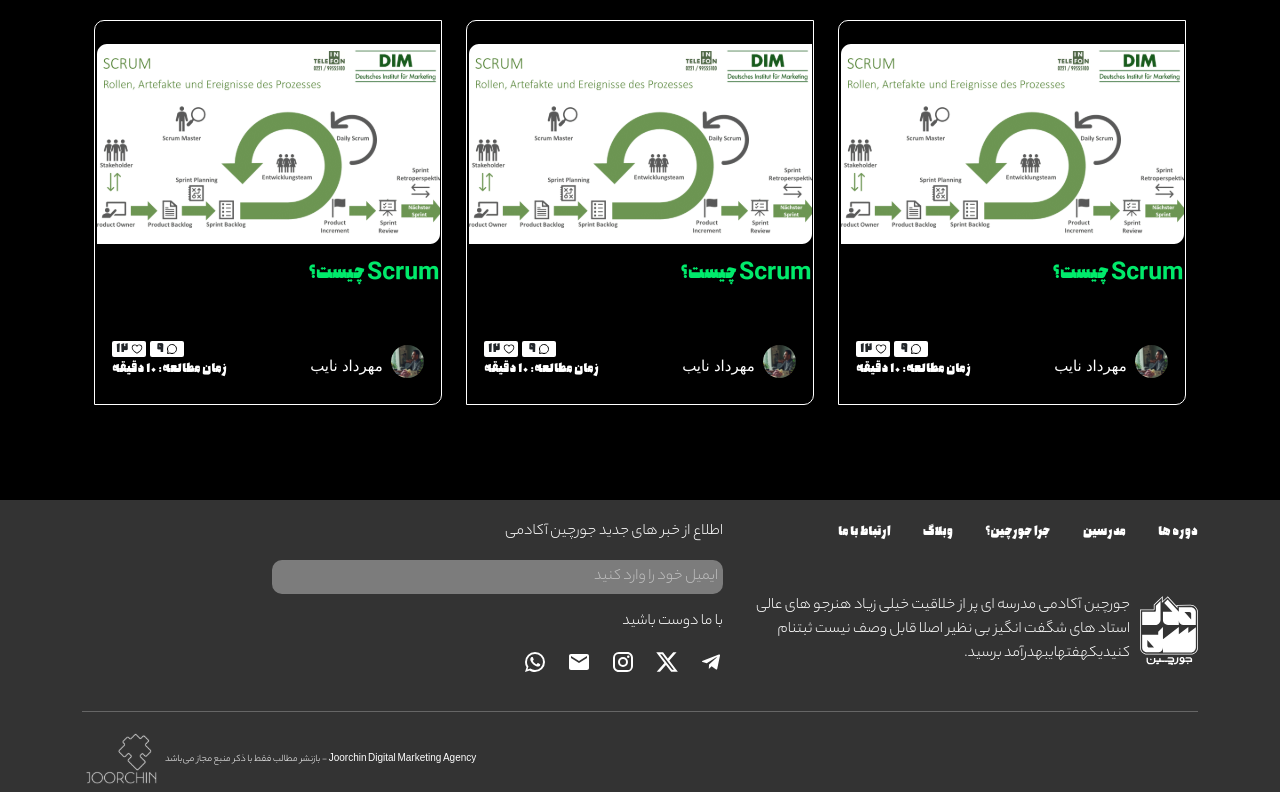
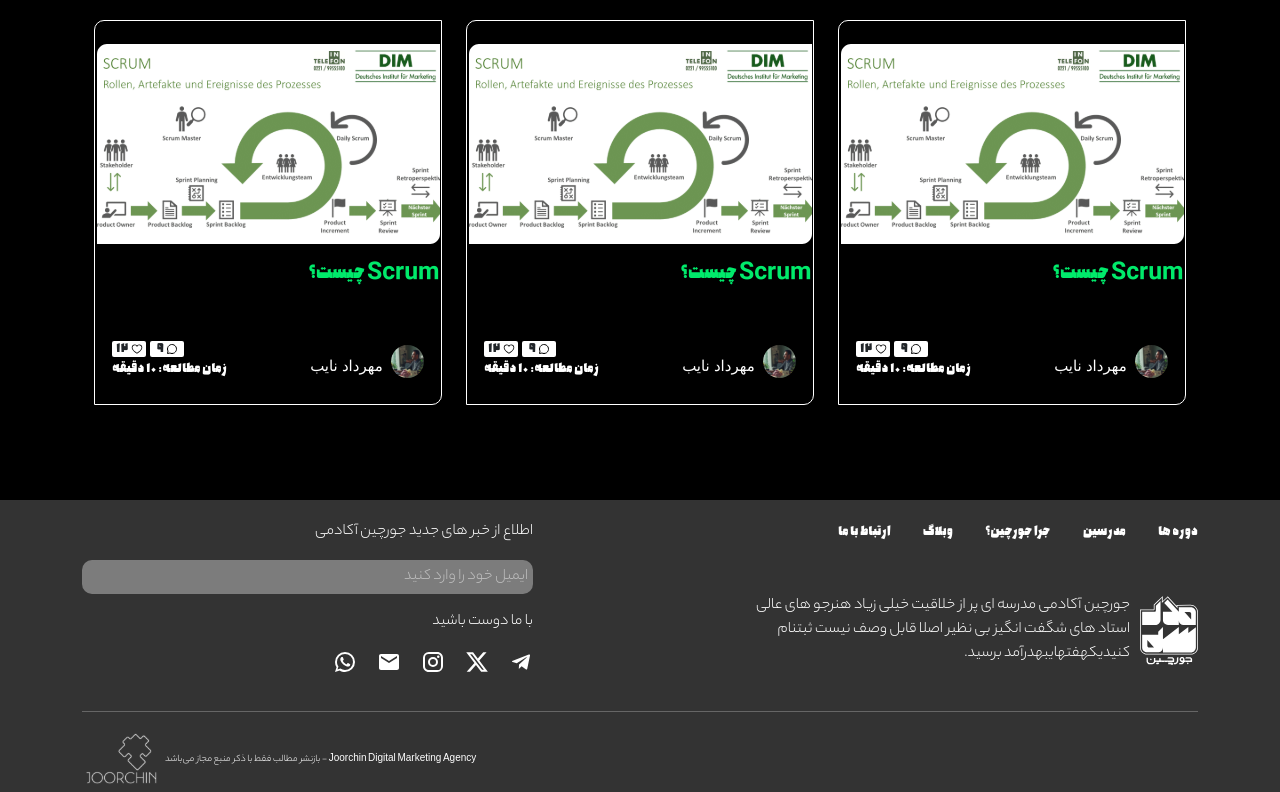
Before and after one commit to AlirezaSohrabiHT/joorchin-school, a React (Vite) app: page / in a window 1280 px wide. Shown: the part 3123-3915 px from the top of the page. Built offline with nearby package versions, Linux system fonts and the light colour scheme; no server answers.

Commit message:
Set Footer justify-content to space-between

```diff
--- a/src/components/Footer/Footer.jsx
+++ b/src/components/Footer/Footer.jsx
@@ -8,7 +8,7 @@ const Footer = () => {
         <>
         <div className={styles.back}>
         <div className={`container ${styles.footer_container}`}>
-            <div className={`row`}>
+            <div className={`row ${styles.footer_box}`}>
                 <div className={`col-md-5 col-12 ${styles.footer_right}`}>
                     <div className={styles.footer_menu}>
                         <a>دوره ها</a>
--- a/src/components/Footer/Footer.module.css
+++ b/src/components/Footer/Footer.module.css
@@ -1,6 +1,9 @@
 .footer_container{
     color: var(--white);
     font-family: 'Yekan-Bakh-Light';
+}
+.footer_box {
+    justify-content: space-between;
 }
 .footer_menu{
     font-family: 'Kaghaz-bold';
```
